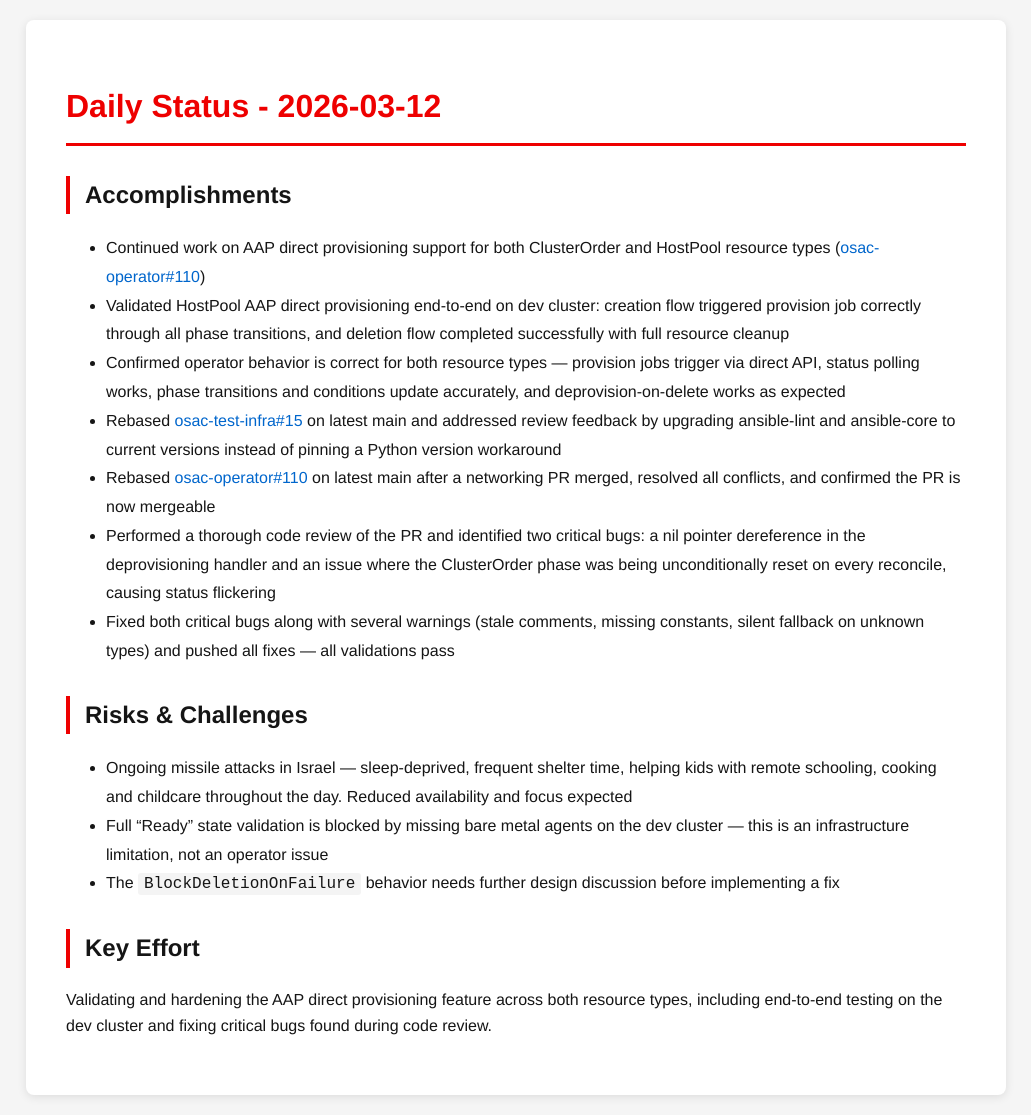
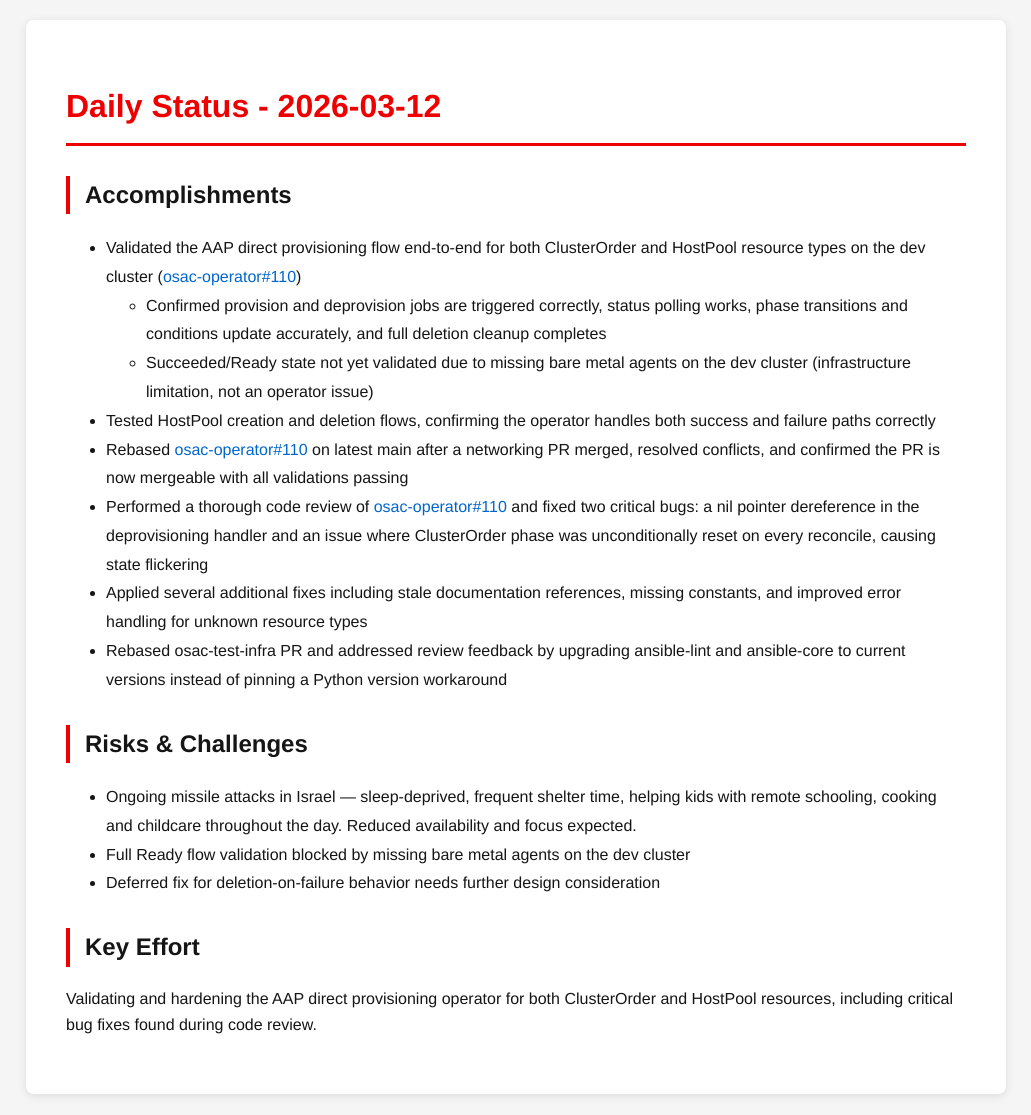
Before and after one commit to tzvatot/daily-status, a Jekyll site: the page built from 2026-03-12.md, in a window 1280 px wide. Shown: the whole page, without its empty margins (124-1155 px from the left). Built offline with Jekyll 4.4.1, drawn with Linux system fonts in a browser that asks for light colours.

Commit message:
Daily status update - 2026-03-12

```diff
--- a/2026-03-12.md
+++ b/2026-03-12.md
@@ -7,18 +7,19 @@
 # Daily Status - 2026-03-12
 
 ## Accomplishments
-- Continued work on AAP direct provisioning support for both ClusterOrder and HostPool resource types ([osac-operator#110](https://github.com/osac-project/osac-operator/pull/110))
-- Validated HostPool AAP direct provisioning end-to-end on dev cluster: creation flow triggered provision job correctly through all phase transitions, and deletion flow completed successfully with full resource cleanup
-- Confirmed operator behavior is correct for both resource types — provision jobs trigger via direct API, status polling works, phase transitions and conditions update accurately, and deprovision-on-delete works as expected
-- Rebased [osac-test-infra#15](https://github.com/osac-project/osac-test-infra/pull/15) on latest main and addressed review feedback by upgrading ansible-lint and ansible-core to current versions instead of pinning a Python version workaround
-- Rebased [osac-operator#110](https://github.com/osac-project/osac-operator/pull/110) on latest main after a networking PR merged, resolved all conflicts, and confirmed the PR is now mergeable
-- Performed a thorough code review of the PR and identified two critical bugs: a nil pointer dereference in the deprovisioning handler and an issue where the ClusterOrder phase was being unconditionally reset on every reconcile, causing status flickering
-- Fixed both critical bugs along with several warnings (stale comments, missing constants, silent fallback on unknown types) and pushed all fixes — all validations pass
+- Validated the AAP direct provisioning flow end-to-end for both ClusterOrder and HostPool resource types on the dev cluster ([osac-operator#110](https://github.com/osac-project/osac-operator/pull/110))
+  - Confirmed provision and deprovision jobs are triggered correctly, status polling works, phase transitions and conditions update accurately, and full deletion cleanup completes
+  - Succeeded/Ready state not yet validated due to missing bare metal agents on the dev cluster (infrastructure limitation, not an operator issue)
+- Tested HostPool creation and deletion flows, confirming the operator handles both success and failure paths correctly
+- Rebased [osac-operator#110](https://github.com/osac-project/osac-operator/pull/110) on latest main after a networking PR merged, resolved conflicts, and confirmed the PR is now mergeable with all validations passing
+- Performed a thorough code review of [osac-operator#110](https://github.com/osac-project/osac-operator/pull/110) and fixed two critical bugs: a nil pointer dereference in the deprovisioning handler and an issue where ClusterOrder phase was unconditionally reset on every reconcile, causing state flickering
+- Applied several additional fixes including stale documentation references, missing constants, and improved error handling for unknown resource types
+- Rebased osac-test-infra PR and addressed review feedback by upgrading ansible-lint and ansible-core to current versions instead of pinning a Python version workaround
 
 ## Risks & Challenges
-- Ongoing missile attacks in Israel — sleep-deprived, frequent shelter time, helping kids with remote schooling, cooking and childcare throughout the day. Reduced availability and focus expected
-- Full "Ready" state validation is blocked by missing bare metal agents on the dev cluster — this is an infrastructure limitation, not an operator issue
-- The `BlockDeletionOnFailure` behavior needs further design discussion before implementing a fix
+- Ongoing missile attacks in Israel — sleep-deprived, frequent shelter time, helping kids with remote schooling, cooking and childcare throughout the day. Reduced availability and focus expected.
+- Full Ready flow validation blocked by missing bare metal agents on the dev cluster
+- Deferred fix for deletion-on-failure behavior needs further design consideration
 
 ## Key Effort
-Validating and hardening the AAP direct provisioning feature across both resource types, including end-to-end testing on the dev cluster and fixing critical bugs found during code review.
+Validating and hardening the AAP direct provisioning operator for both ClusterOrder and HostPool resources, including critical bug fixes found during code review.
```
